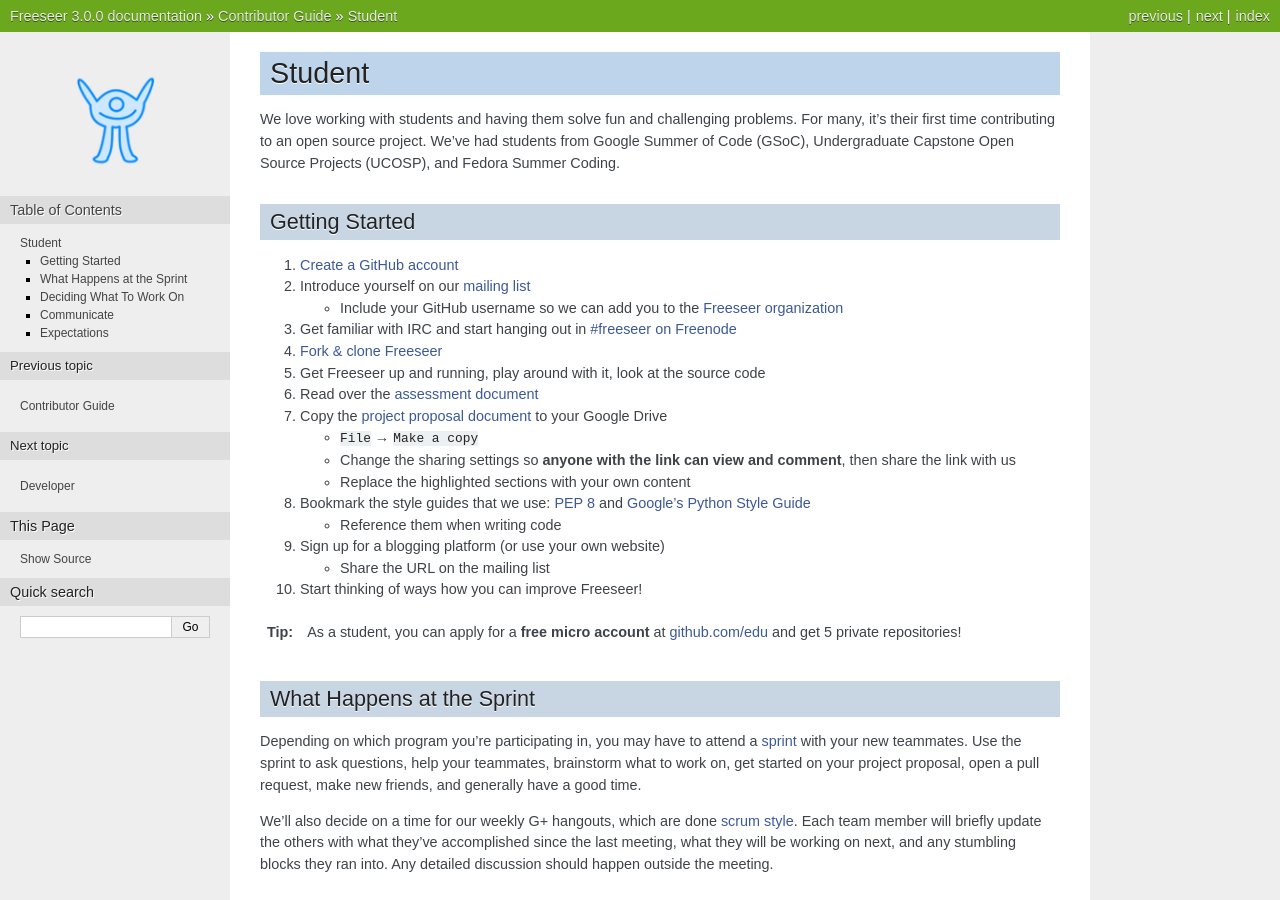
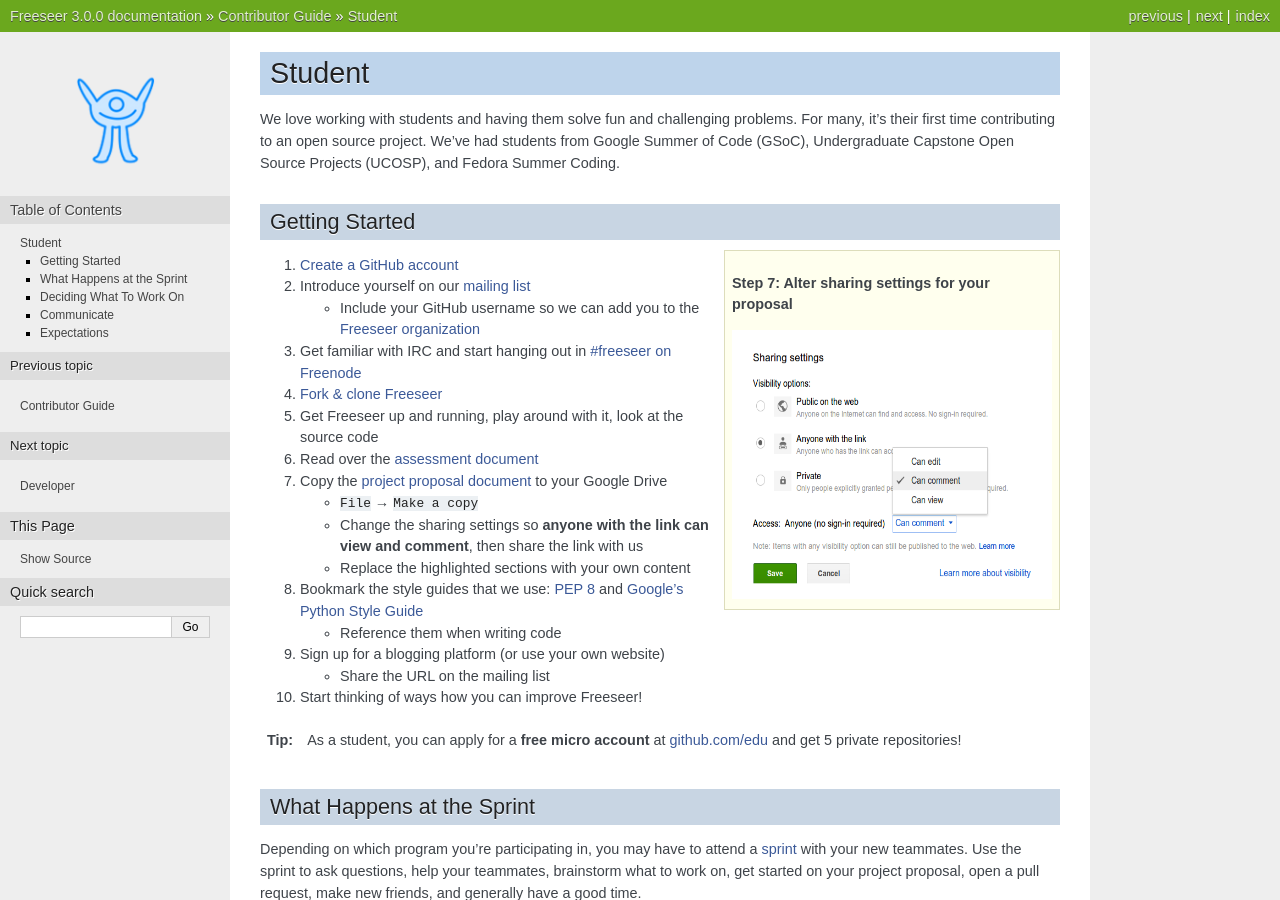
Before and after one commit to Freeseer/freeseer, a Sphinx documentation site: the page built from source/contribute/students.rst, in a window 1280 px wide and 900 px high. Built offline with Sphinx 7.4.7, drawn with Linux system fonts in a browser that asks for light colours.

Commit message:
Add image to aid with changing sharing settings

```diff
--- a/source/contribute/students.rst
+++ b/source/contribute/students.rst
@@ -8,6 +8,12 @@ Open Source Projects (UCOSP), and Fedora Summer Coding.
 
 Getting Started
 ---------------
+
+.. sidebar:: Step 7: Alter sharing settings for your proposal
+
+   .. image:: /images/sharing-settings.png
+      :scale: 65%
+
 #. `Create a GitHub account <https://github.com/signup/free>`_
 #. Introduce yourself on our :ref:`mailing list <mailing-list>`
 
@@ -36,6 +42,7 @@ Getting Started
 
    - Share the URL on the mailing list
 #. Start thinking of ways how you can improve Freeseer!
+
 
 .. tip::
   As a student, you can apply for a **free micro account** at
```
Also changed, not shown: source/images/sharing-settings.png (added).
